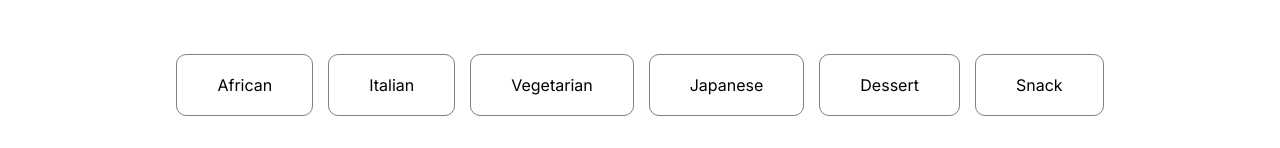
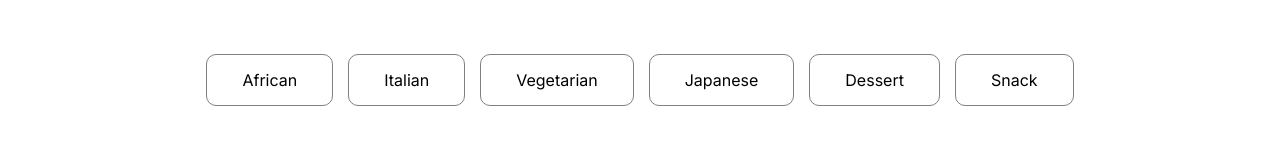
Before and after one commit to itsleonbro/pantryquest, a React (Vite) app: page /home in a window 1280 px wide. Shown: the part 598-746 px from the top of the page. Built offline with nearby package versions, Linux system fonts and the light colour scheme; no server answers.

Commit message:
add hover effect

```diff
--- a/src/components/Categories/Categories.module.css
+++ b/src/components/Categories/Categories.module.css
@@ -8,14 +8,21 @@
 
 .categories li {
   border: 1px solid gray;
-  padding: 20px 40px;
+  padding: 15px 35px;
   border-radius: 10px;
+  cursor: pointer;
+  transition: all 0.2s ease-in-out;
+}
+
+.categories li:hover {
+  background-color: var(--orange);
+  border: 1px solid var(--orange);
 }
 
 /* media queries */
 @media (max-width: 768px) {
   .categories li {
-    padding: 15px 25px;
+    padding: 10px 20px;
   }
 }
 
```
